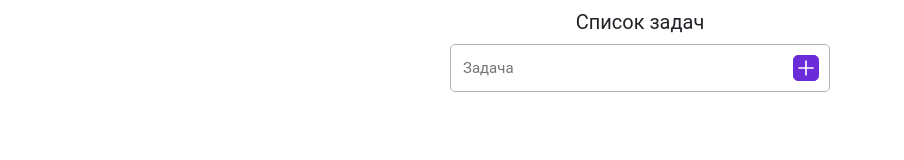
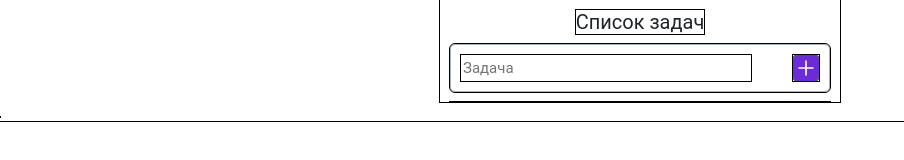
Before and after one commit to AlekseyKartyshev/AlekseyKartyshev-AlekseyKartyshev.github.io, a plain HTML site: page TodoApp/index.html in a window 1280 px wide. Shown: the whole page, without its empty margins (0-904 px from the left). Drawn offline with Linux system fonts and the light colour scheme; a web font is replaced by a local one.

Commit message:
Add files via upload

```diff
--- a/TodoApp/style.css
+++ b/TodoApp/style.css
@@ -3,7 +3,7 @@
 *,
 *::before,
 *::after {
-  /* outline: solid black 1px; */
+  outline: solid black 1px;
   margin: 0px;
   font-family: "Roboto";
   box-sizing: border-box;
@@ -58,11 +58,12 @@ ul {
 }
 
 .input {
+  width: 290px;
   color: #212529;
   font-size: 15px;
   line-height: 15px;
   margin-right: auto;
-  outline: none;
+  /* outline: none; */
   border: none;
   height: 26px;
 }
```
